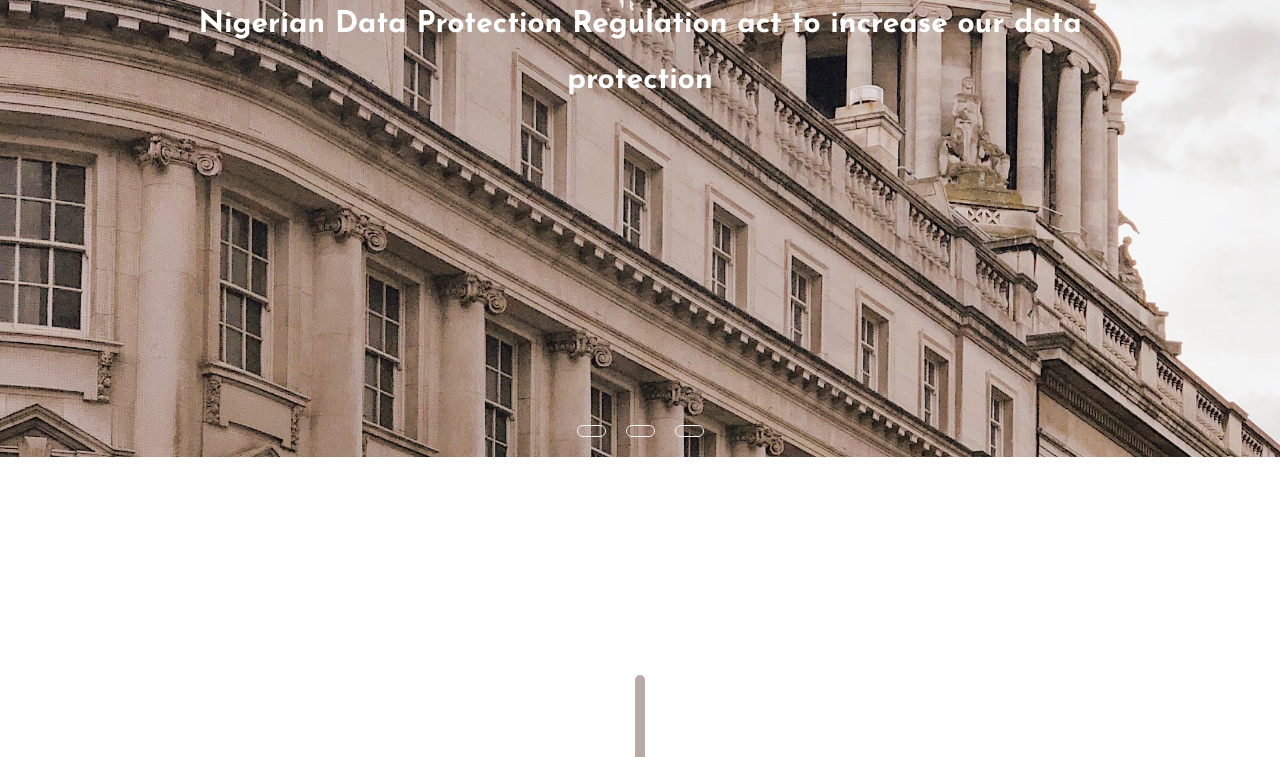
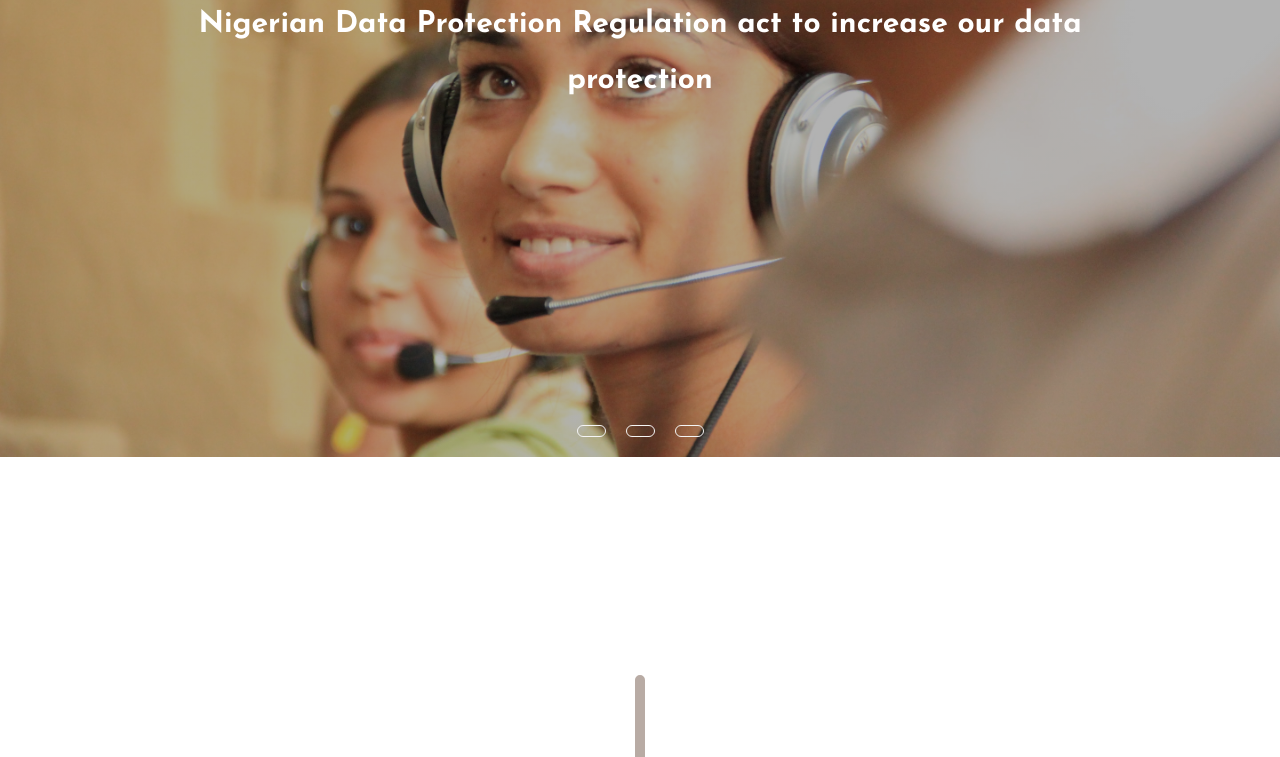
Before and after one commit to Ibrvheem/mabinas2, a plain HTML site: page main.html in a window 1280 px wide. Shown: the part 343-1100 px from the top of the page. Drawn offline with nearby package versions, Linux system fonts and the light colour scheme.

Commit message:
background issue

```diff
--- a/main.css
+++ b/main.css
@@ -95,8 +95,9 @@ span{
 
 
 header{
+    background: linear-gradient(0deg, rgba(0, 0, 0, 0.3), rgba(0, 0, 0, 0.3)), url(images/help.jpeg);
 
-    background-image: url('./Images/slider.jpeg');
+    /* background-image: url('../mabinas2/images/slider.jpeg'); */
     background-position: center;
     background-repeat: no-repeat;
     background-size: 100%;
```
